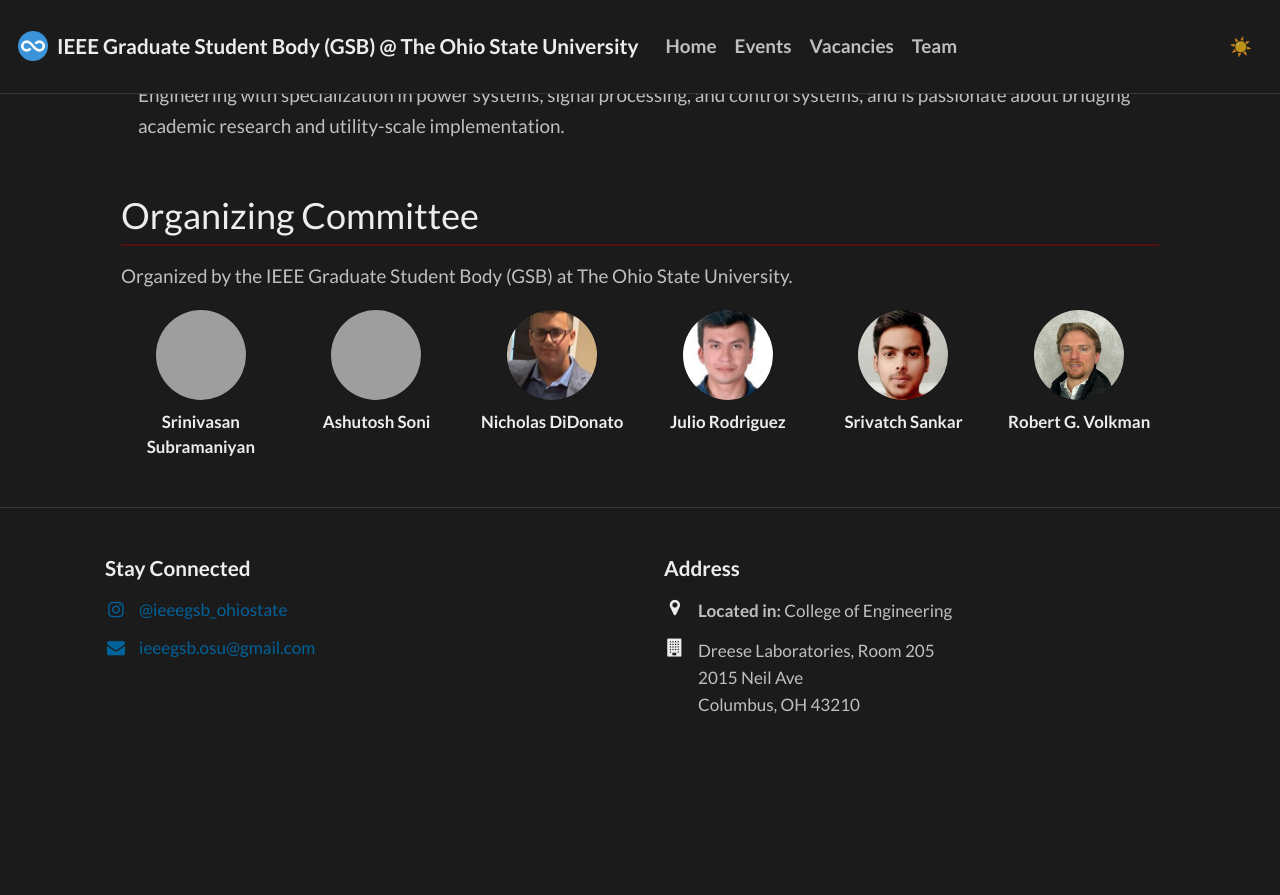
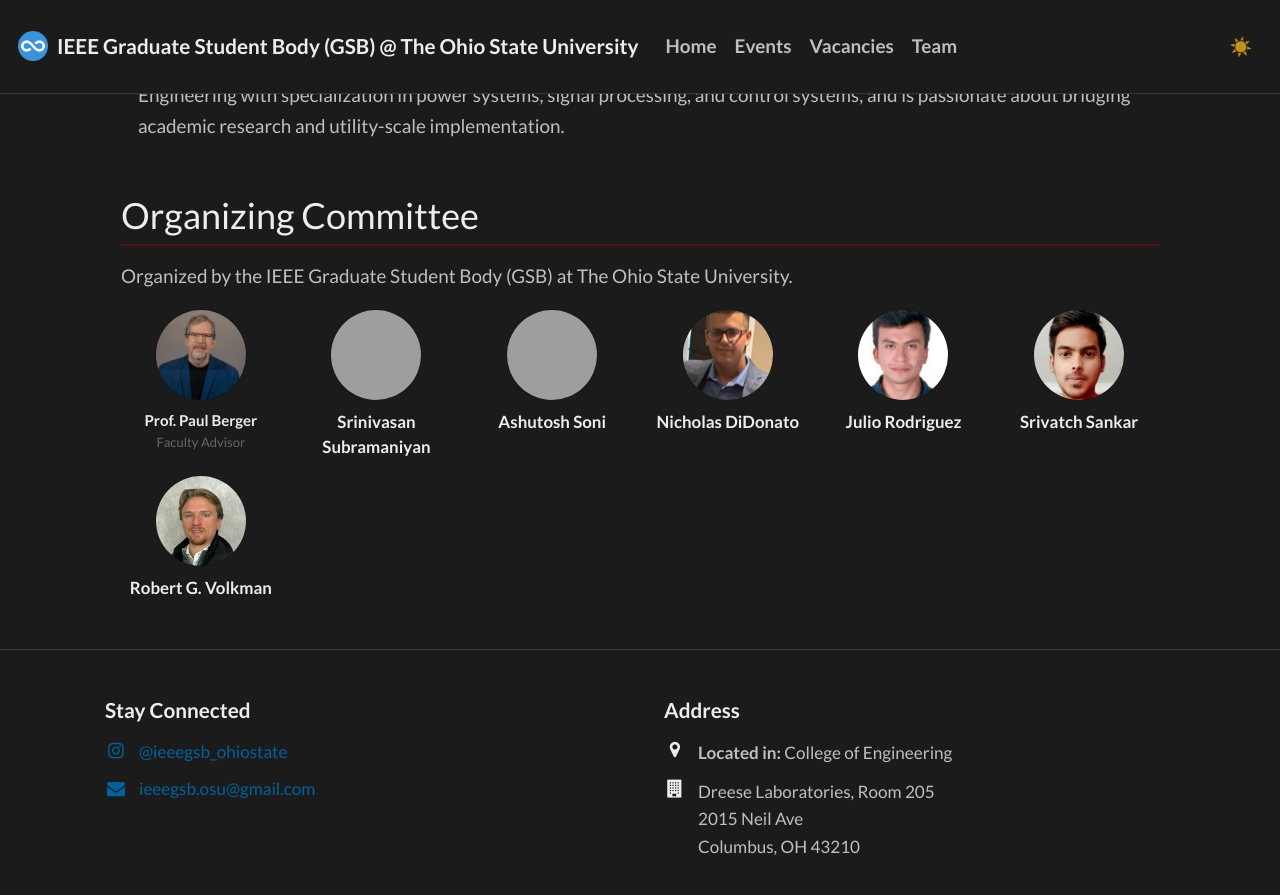
Before and after one commit to ieeegsbosu/ieeegsbosu.github.io, a Jekyll site: the page built from _pages/subpages/aiday.md, in a window 1280 px wide and 900 px high, scrolled down 4802 px, cut to the strip 0-895 px from the top of the window. Built offline with Jekyll 4.4.1, drawn with Linux system fonts in a browser that asks for light colours; nearby versions of some CDN libraries; a style sheet for code colours, icons or effects is not loaded; before the commit the page ends 5561 px from its top, so only the background shows below that; grey boxes are pictures that could not be loaded.

Commit message:
updated bio

```diff
--- a/_pages/subpages/aiday.md
+++ b/_pages/subpages/aiday.md
@@ -375,6 +375,21 @@ show_title: false
   <div class="gsb-committee-grid"
        style="display: grid; grid-template-columns: repeat(auto-fit, minmax(140px, 1fr)); gap: 16px; align-items: start;">
 
+    <!-- Paul Berger -->
+   <div style="text-align:center;">
+      <img src="/images/Paul_Berger_sml.jpg" alt="Prof. Paul Berger"
+          style="width: 92px; height: 92px; border-radius: 999px; object-fit: cover; border: 1px solid rgba(0,0,0,0.12);">
+
+      <div style="margin-top: 8px; font-weight: 600; font-size: 15px;">
+        Prof. Paul Berger
+      </div>
+
+      <div style="font-size: 13px; color: #666; margin-top: 2px;">
+        Faculty Advisor
+      </div>
+    </div>
+
+
     <!-- Srinivasan -->
     <div style="text-align:center;">
       <img src="/images/srinivasan.jpg" alt="Srinivasan Subramaniyan"
```
